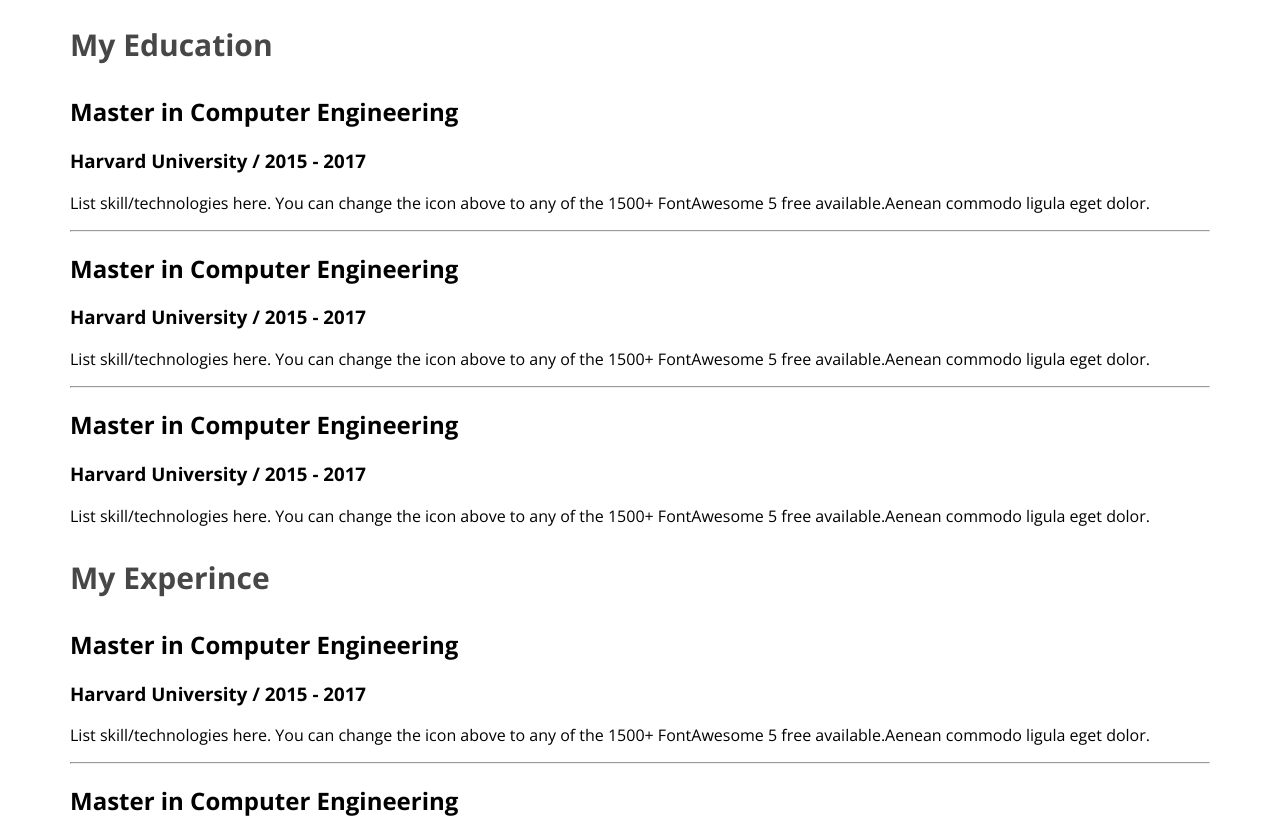
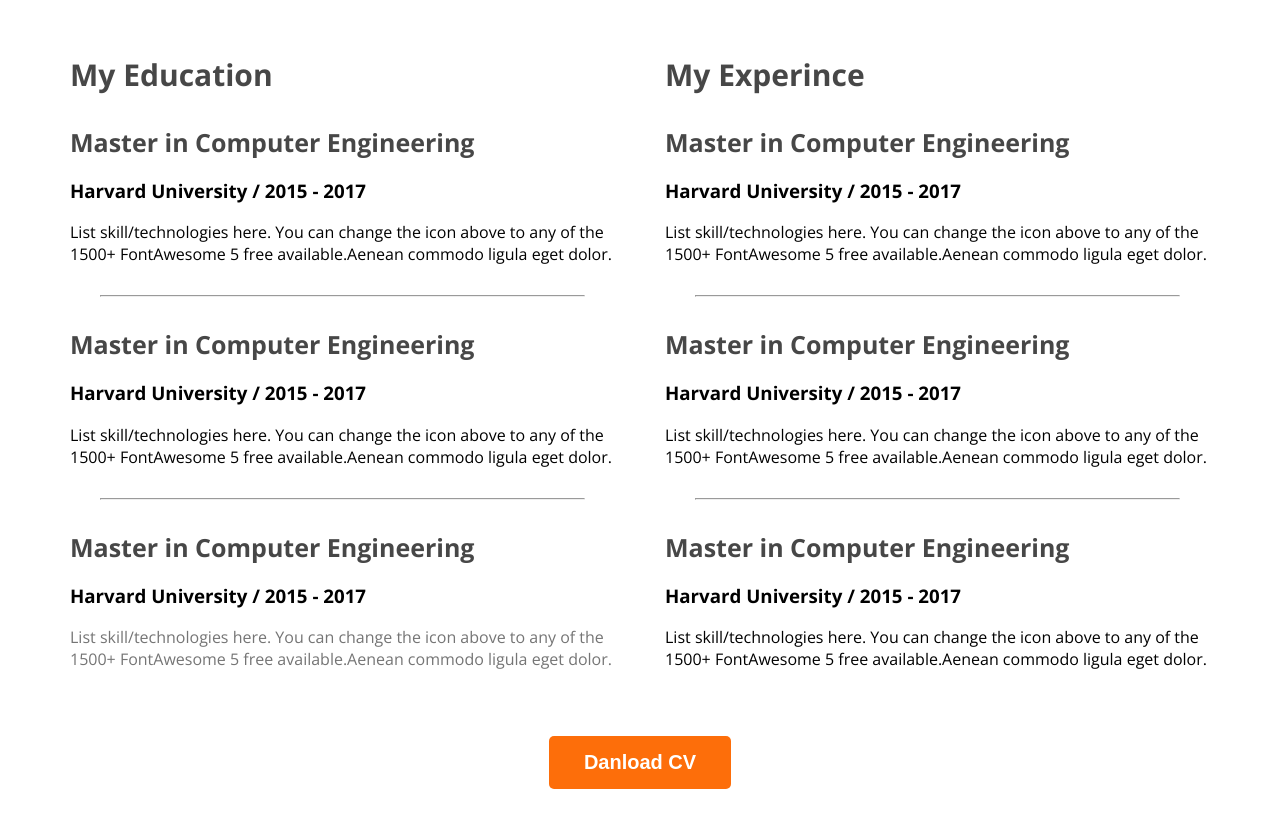
Before and after one commit to rony6949/webdeveloper-portfolio, a plain HTML site: page index.html in a window 1280 px wide. Shown: the part 2040-2860 px from the top of the page. After the commit the page ends 2837 px from the top, so only its background shows below. Drawn offline with nearby package versions, Linux system fonts and the light colour scheme.

Commit message:
resume content added

```diff
--- a/index.html
+++ b/index.html
@@ -93,9 +93,8 @@
         <!--Resume  Section-->
         <section>
             <h3 class="section-title">A summary of My resume</h3>
+      <div class="resume-container">
 
-        <div class="resume-container">
-            <!--.resume-column*2h3.resume-column-title-->
             <div class="resume-column">
                 <h3 class="resume-column-title">My Education</h3>
 
@@ -114,8 +113,9 @@
                 <div class="resume-ite">
                     <h2 class="resume-item-title">Master in Computer Engineering</h2>
                     <h3 class="h3-remsume-item-institute">Harvard University / 2015 - 2017</h3>
-                    <p class="presume-item-description"> List skill/technologies here. You can change the icon above to any of the 1500+ FontAwesome 5 free available.Aenean commodo ligula eget dolor.</p>
+                    <p class="resume-item-description"> List skill/technologies here. You can change the icon above to any of the 1500+ FontAwesome 5 free available.Aenean commodo ligula eget dolor.</p>
                 </div>
+            </div>
                 <div class="resume-column">
                     <h3 class="resume-column-title">My Experince</h3>
                     <div class="resume-ite">
@@ -136,10 +136,10 @@
                         <p class="presume-item-description"> List skill/technologies here. You can change the icon above to any of the 1500+ FontAwesome 5 free available.Aenean commodo ligula eget dolor.</p>
                     </div>
                 </div>
-
-
-
-        </div>
+            </div>
+            <div class="dawnload-cv">
+                <button class="btn-primary">Danload CV</button>
+            </div>
         </section>
     </main>
     <footer>
--- a/styles/portfolio.css
+++ b/styles/portfolio.css
@@ -128,4 +128,29 @@ main section{
     font-size: 30px;font-weight: 700;
     font-weight: 700;
 
+
 }
+.resume-container{
+  display: flex;
+  gap: 50px;
+}
+.resume-item-title{
+    color: #474747;
+    font-size: 25px;
+    font-weight: 700;
+    margin-bottom:10px;
+}
+.remsume-item-institute{
+    margin-bottom: 20px;
+    margin-top: 0px;
+}
+ .remsume-item-institute,.resume-item-description{
+    color: #757575;
+}
+.resume-container hr{
+    margin: 30px;
+}
+.dawnload-cv{
+    text-align: center;
+    margin-top: 50px;
+}
```
